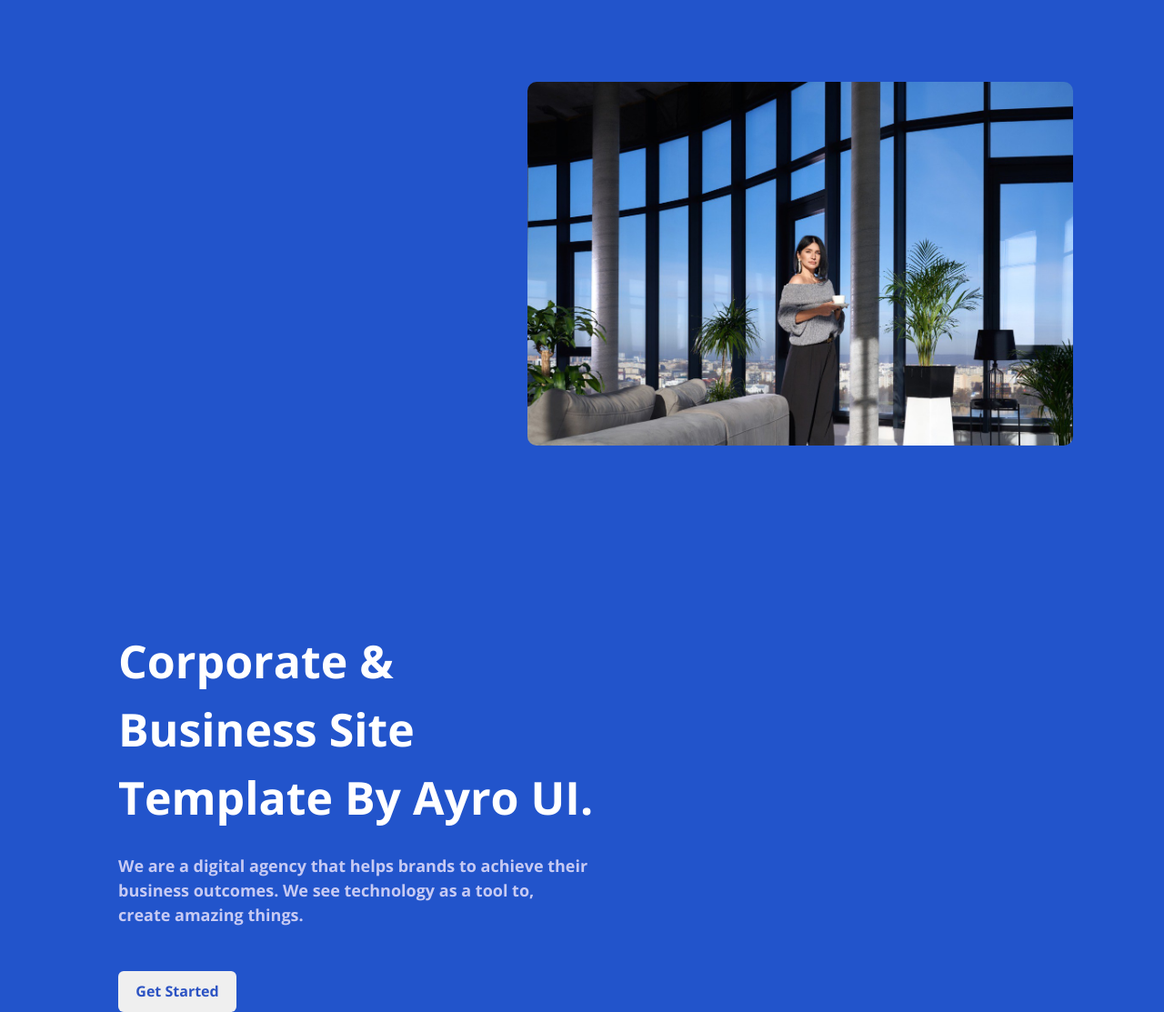
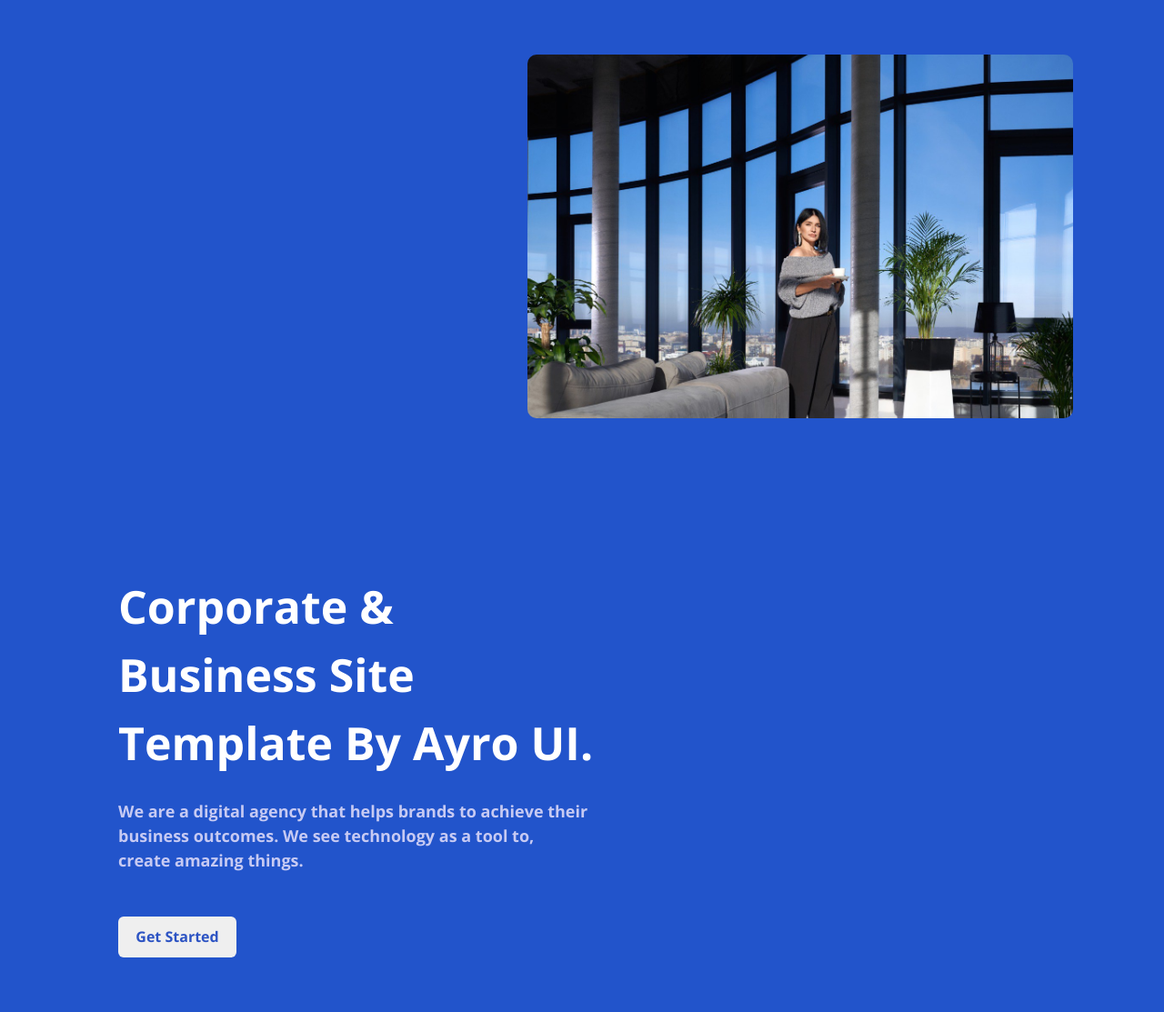
Before and after one commit to sanjaykumarsmrt/Basic_Landing_section, a plain HTML site: page index.html in a window 1280 px wide. Shown: the part 110-1223 px from the top of the page at 91% size. After the commit the page ends 1163 px from the top, so only its background shows below. Drawn offline with nearby package versions, Linux system fonts and the light colour scheme.

Commit message:
Update style.css

```diff
--- a/style.css
+++ b/style.css
@@ -7,13 +7,13 @@ img{
     width: 600px;
     border-radius: 10px;
     float:right;
-    margin-top: 200px;
+    margin-top: 170px;
     margin-right:100px;
 }
 
 div{
     float: left;
-    margin-top: 200px;
+    margin-top: 170px;
     margin-left: 130px;
 
 }
```
